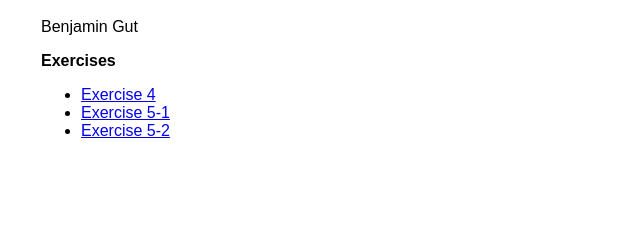
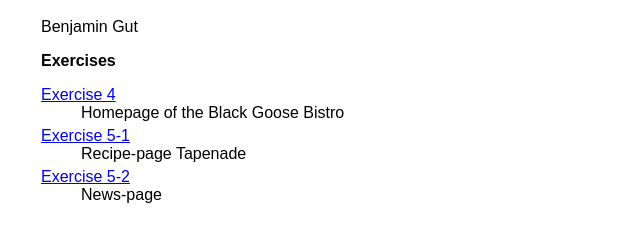
Before and after one commit to beni-gut/iuk-w, a plain HTML site: page index.html in a window 1280 px wide. Shown: the part 71-312 px from the top of the page, without its empty margins (87-727 px from the left). Drawn offline with Linux system fonts and the light colour scheme.

Commit message:
changed list

```diff
--- a/index.html
+++ b/index.html
@@ -6,15 +6,19 @@
 	<style>body{margin: 0 10%; font-family: sans-serif;}
     		h1{text-align: center; font-family: serif; font-weight: normal; text-transform: uppercase; border-bottom: 1px solid; margin-top: 30px;}
     		h2{font-size: 1em;}
+    		dt{margin-top: 5px}
     </style>
 </head>
 <body>
 	<h1>IuK-W</h1>
 	<p>Benjamin Gut</p>
 	<h2>Exercises</h2>
-	<ul>
-	<li><a href="https://beni-gut.github.io/iuk-w/bistro/index.html">Exercise 4</a></li>
-	<li><a href="https://beni-gut.github.io/iuk-w/bistro/recipe-tapenade.html">Exercise 5-1</a></li>
-	<li><a href="https://beni-gut.github.io/iuk-w/bistro/news-page.html">Exercise 5-2</a></li>
-	</ul>
+	<dl>
+	<dt><a href="https://beni-gut.github.io/iuk-w/bistro/index.html">Exercise 4</a></dt>
+	<dd>Homepage of the Black Goose Bistro</dd>
+	<dt><a href="https://beni-gut.github.io/iuk-w/bistro/recipe-tapenade.html">Exercise 5-1</a></dt>
+	<dd>Recipe-page Tapenade</dd>
+	<dt><a href="https://beni-gut.github.io/iuk-w/bistro/news-page.html">Exercise 5-2</a></dt>
+	<dd>News-page</dd>
+	</dl>
 </body>
```
